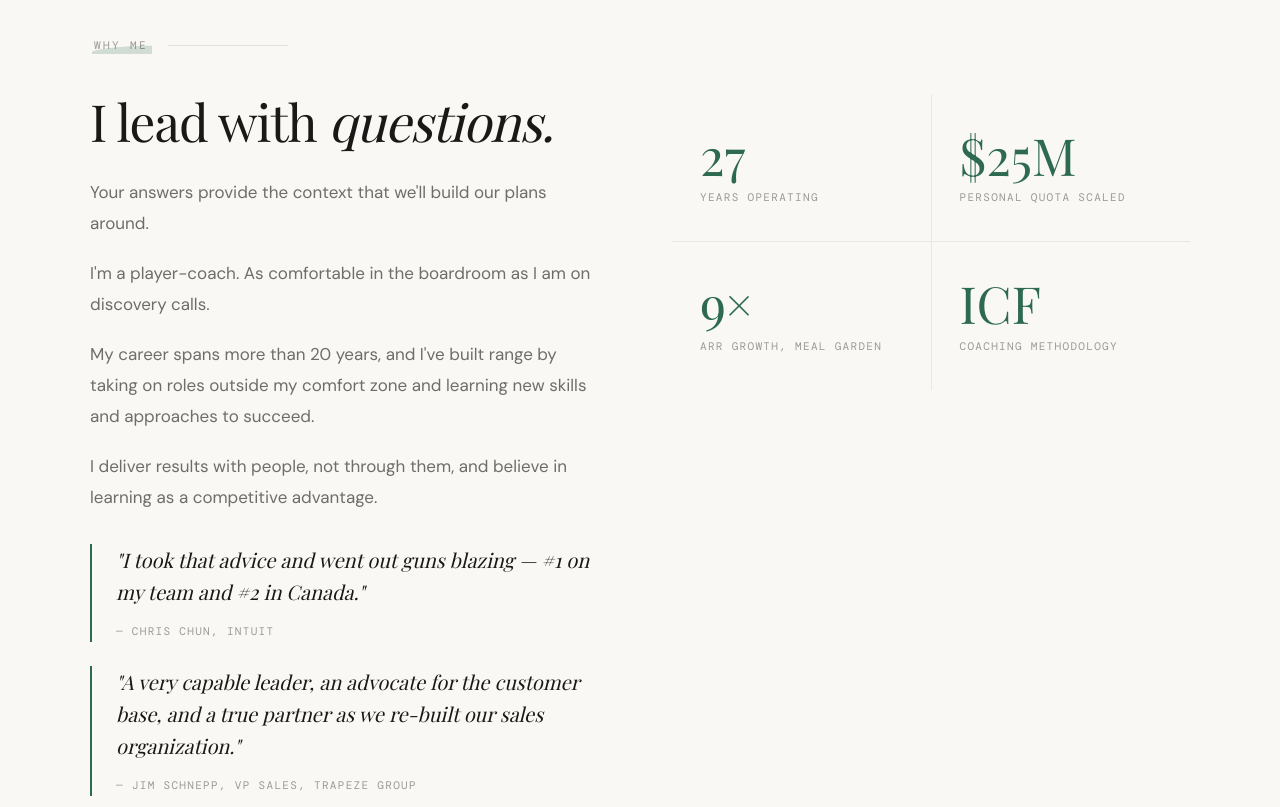
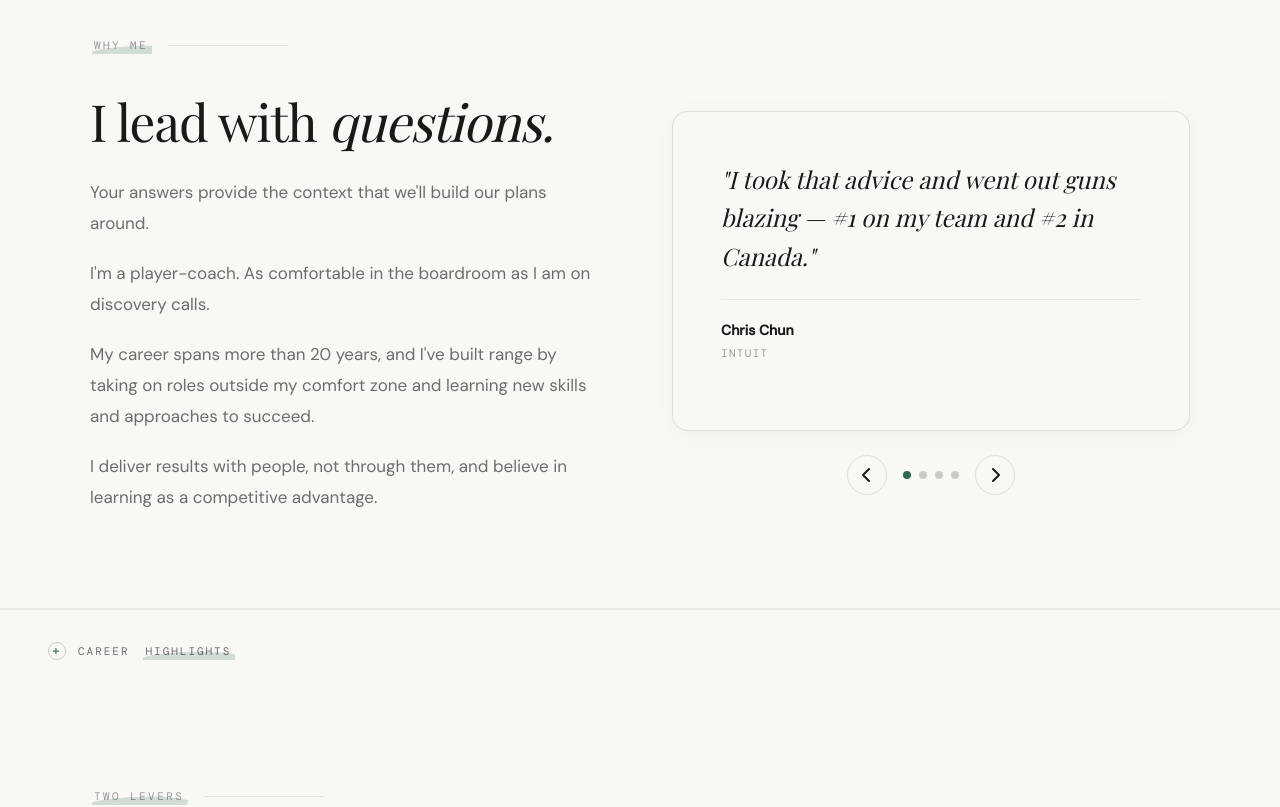
Before and after one commit to jefftoronto76/natural-resource, a React (Vite) app: page / in a window 1280 px wide. Shown: the part 1340-2147 px from the top of the page. Built offline with nearby package versions, Linux system fonts and the light colour scheme; a web font is replaced by a local one.

Commit message:
Add testimonial carousel to WhyMe section

```diff
--- /dev/null
+++ b/src/components/TestimonialCarousel.tsx
@@ -0,0 +1,184 @@
+import { useState } from 'react'
+
+interface Testimonial {
+  quote: string
+  author: string
+  role: string
+}
+
+const TESTIMONIALS: Testimonial[] = [
+  {
+    quote: "I took that advice and went out guns blazing — #1 on my team and #2 in Canada.",
+    author: "Chris Chun",
+    role: "Intuit"
+  },
+  {
+    quote: "A very capable leader, an advocate for the customer base, and a true partner as we re-built our sales organization.",
+    author: "Jim Schnepp",
+    role: "VP Sales, Trapeze Group"
+  },
+  {
+    quote: "Jeff brings a unique combination of strategic thinking and tactical execution that drives real results.",
+    author: "Sarah Mitchell",
+    role: "Director of Sales Operations"
+  },
+  {
+    quote: "His coaching approach helped me unlock my potential and exceed my targets consistently.",
+    author: "Marcus Thompson",
+    role: "Enterprise Account Executive"
+  }
+]
+
+export function TestimonialCarousel() {
+  const [activeIndex, setActiveIndex] = useState(0)
+
+  const handlePrev = () => {
+    setActiveIndex((prev) => (prev === 0 ? TESTIMONIALS.length - 1 : prev - 1))
+  }
+
+  const handleNext = () => {
+    setActiveIndex((prev) => (prev === TESTIMONIALS.length - 1 ? 0 : prev + 1))
+  }
+
+  return (
+    <div style={{ display: 'flex', flexDirection: 'column', height: '100%', justifyContent: 'center' }}>
+      <div style={{
+        background: 'var(--color-bg)',
+        border: '1px solid rgba(26,25,23,0.12)',
+        borderRadius: '16px',
+        padding: 'clamp(32px, 4vw, 48px)',
+        minHeight: '320px',
+        display: 'flex',
+        flexDirection: 'column',
+        justifyContent: 'space-between',
+        boxShadow: '0 4px 24px rgba(0,0,0,0.04)',
+        transition: 'transform 0.2s ease, box-shadow 0.2s ease',
+      }}>
+        <div>
+          <p style={{
+            fontFamily: 'var(--font-display)',
+            fontSize: 'clamp(18px, 2vw, 24px)',
+            fontStyle: 'italic',
+            fontWeight: 400,
+            lineHeight: 1.6,
+            color: 'var(--color-text-primary)',
+            marginBottom: '24px'
+          }}>
+            "{TESTIMONIALS[activeIndex].quote}"
+          </p>
+          <div style={{
+            borderTop: '1px solid rgba(26,25,23,0.08)',
+            paddingTop: '20px'
+          }}>
+            <p style={{
+              fontFamily: 'var(--font-sans)',
+              fontSize: '14px',
+              fontWeight: 600,
+              color: 'var(--color-text-primary)',
+              marginBottom: '4px'
+            }}>
+              {TESTIMONIALS[activeIndex].author}
+            </p>
+            <p style={{
+              fontFamily: 'var(--font-mono)',
+              fontSize: '11px',
+              letterSpacing: '0.12em',
+              textTransform: 'uppercase',
+              color: 'var(--color-text-dim)'
+            }}>
+              {TESTIMONIALS[activeIndex].role}
+            </p>
+          </div>
+        </div>
+      </div>
+
+      <div style={{
+        display: 'flex',
+        alignItems: 'center',
+        justifyContent: 'center',
+        gap: '16px',
+        marginTop: '24px'
+      }}>
+        <button
+          onClick={handlePrev}
+          style={{
+            background: 'transparent',
+            border: '1px solid rgba(26,25,23,0.12)',
+            borderRadius: '50%',
+            width: '40px',
+            height: '40px',
+            display: 'flex',
+            alignItems: 'center',
+            justifyContent: 'center',
+            cursor: 'pointer',
+            transition: 'all 0.2s ease',
+            color: 'var(--color-text-primary)'
+          }}
+          onMouseEnter={(e) => {
+            e.currentTarget.style.background = 'rgba(26,25,23,0.04)'
+            e.currentTarget.style.borderColor = 'rgba(26,25,23,0.2)'
+          }}
+          onMouseLeave={(e) => {
+            e.currentTarget.style.background = 'transparent'
+            e.currentTarget.style.borderColor = 'rgba(26,25,23,0.12)'
+          }}
+          aria-label="Previous testimonial"
+        >
+          <svg width="20" height="20" viewBox="0 0 20 20" fill="none" stroke="currentColor" strokeWidth="2" strokeLinecap="round" strokeLinejoin="round">
+            <path d="M12 4L6 10L12 16" />
+          </svg>
+        </button>
+
+        <div style={{ display: 'flex', gap: '8px' }}>
+          {TESTIMONIALS.map((_, index) => (
+            <button
+              key={index}
+              onClick={() => setActiveIndex(index)}
+              style={{
+                width: '8px',
+                height: '8px',
+                borderRadius: '50%',
+                border: 'none',
+                background: index === activeIndex ? 'var(--color-accent)' : 'rgba(26,25,23,0.2)',
+                cursor: 'pointer',
+                transition: 'all 0.2s ease',
+                padding: 0
+              }}
+              aria-label={`Go to testimonial ${index + 1}`}
+            />
+          ))}
+        </div>
+
+        <button
+          onClick={handleNext}
+          style={{
+            background: 'transparent',
+            border: '1px solid rgba(26,25,23,0.12)',
+            borderRadius: '50%',
+            width: '40px',
+            height: '40px',
+            display: 'flex',
+            alignItems: 'center',
+            justifyContent: 'center',
+            cursor: 'pointer',
+            transition: 'all 0.2s ease',
+            color: 'var(--color-text-primary)'
+          }}
+          onMouseEnter={(e) => {
+            e.currentTarget.style.background = 'rgba(26,25,23,0.04)'
+            e.currentTarget.style.borderColor = 'rgba(26,25,23,0.2)'
+          }}
+          onMouseLeave={(e) => {
+            e.currentTarget.style.background = 'transparent'
+            e.currentTarget.style.borderColor = 'rgba(26,25,23,0.12)'
+          }}
+          aria-label="Next testimonial"
+        >
+          <svg width="20" height="20" viewBox="0 0 20 20" fill="none" stroke="currentColor" strokeWidth="2" strokeLinecap="round" strokeLinejoin="round">
+            <path d="M8 4L14 10L8 16" />
+          </svg>
+        </button>
+      </div>
+    </div>
+  )
+}
--- a/src/components/WhyMe.tsx
+++ b/src/components/WhyMe.tsx
@@ -1,16 +1,10 @@
 import { useReveal } from '@/hooks/useReveal'
 import { CareerTimeline } from './CareerTimeline'
-
-const STATS = [
-  { value: '27', label: 'Years operating' },
-  { value: '$25M', label: 'Personal quota scaled' },
-  { value: '9×', label: 'ARR growth, Meal Garden' },
-  { value: 'ICF', label: 'Coaching methodology' },
-]
+import { TestimonialCarousel } from './TestimonialCarousel'
 
 export function WhyMe() {
   const ref = useReveal()
-  const statsRef = useReveal()
+  const carouselRef = useReveal()
 
   const sectionPad = 'clamp(64px, 8vw, 96px) clamp(24px, 5vw, 48px)'
   const labelStyle: React.CSSProperties = {
@@ -22,10 +16,6 @@ export function WhyMe() {
   const bodyStyle: React.CSSProperties = {
     fontSize: 'clamp(16px, 1.8vw, 17px)', lineHeight: 1.8,
     color: 'var(--color-text-muted)', fontWeight: 400, marginBottom: '20px',
-  }
-  const quoteStyle: React.CSSProperties = {
-    borderLeft: '2px solid var(--color-accent)',
-    paddingLeft: '24px', marginTop: '32px',
   }
 
   return (
@@ -57,34 +47,10 @@ export function WhyMe() {
               <p style={bodyStyle}>I'm a player-coach. As comfortable in the boardroom as I am on discovery calls.</p>
               <p style={bodyStyle}>My career spans more than 20 years, and I've built range by taking on roles outside my comfort zone and learning new skills and approaches to succeed.</p>
               <p style={{ ...bodyStyle, marginBottom: 0 }}>I deliver results with people, not through them, and believe in learning as a competitive advantage.</p>
-
-              <div style={quoteStyle}>
-                <p style={{ fontFamily: 'var(--font-display)', fontSize: 'clamp(16px, 1.8vw, 20px)', fontStyle: 'italic', fontWeight: 400, lineHeight: 1.6, color: 'var(--color-text-primary)', marginBottom: '10px' }}>
-                  "I took that advice and went out guns blazing — #1 on my team and #2 in Canada."
-                </p>
-                <cite style={{ fontFamily: 'var(--font-mono)', fontSize: '11px', letterSpacing: '0.12em', textTransform: 'uppercase', color: 'var(--color-text-dim)', fontStyle: 'normal' }}>
-                  — Chris Chun, Intuit
-                </cite>
-              </div>
-              <div style={{ ...quoteStyle, marginTop: '24px' }}>
-                <p style={{ fontFamily: 'var(--font-display)', fontSize: 'clamp(16px, 1.8vw, 20px)', fontStyle: 'italic', fontWeight: 400, lineHeight: 1.6, color: 'var(--color-text-primary)', marginBottom: '10px' }}>
-                  "A very capable leader, an advocate for the customer base, and a true partner as we re-built our sales organization."
-                </p>
-                <cite style={{ fontFamily: 'var(--font-mono)', fontSize: '11px', letterSpacing: '0.12em', textTransform: 'uppercase', color: 'var(--color-text-dim)', fontStyle: 'normal' }}>
-                  — Jim Schnepp, VP Sales, Trapeze Group
-                </cite>
-              </div>
             </div>
 
-            <div ref={statsRef} className="reveal">
-              <div style={{ display: 'grid', gridTemplateColumns: '1fr 1fr', gap: '1px', background: 'rgba(26,25,23,0.08)' }}>
-                {STATS.map(({ value, label }) => (
-                  <div key={label} style={{ background: 'var(--color-bg)', padding: 'clamp(24px, 3vw, 36px) clamp(20px, 2.5vw, 28px)' }}>
-                    <p style={{ fontFamily: 'var(--font-display)', fontSize: 'clamp(36px, 4vw, 52px)', fontWeight: 400, color: 'var(--color-accent)', lineHeight: 1, marginBottom: '8px' }}>{value}</p>
-                    <p style={{ fontFamily: 'var(--font-mono)', fontSize: '11px', letterSpacing: '0.12em', textTransform: 'uppercase', color: 'var(--color-text-dim)' }}>{label}</p>
-                  </div>
-                ))}
-              </div>
+            <div ref={carouselRef} className="reveal">
+              <TestimonialCarousel />
             </div>
           </div>
         </div>
@@ -95,12 +61,13 @@ export function WhyMe() {
           display: grid;
           grid-template-columns: 1fr 1fr;
           gap: 64px;
-          align-items: start;
+          align-items: center;
         }
         @media (max-width: 768px) {
           .nr-split {
             grid-template-columns: 1fr;
             gap: 48px;
+            align-items: start;
           }
         }
       `}</style>
```
